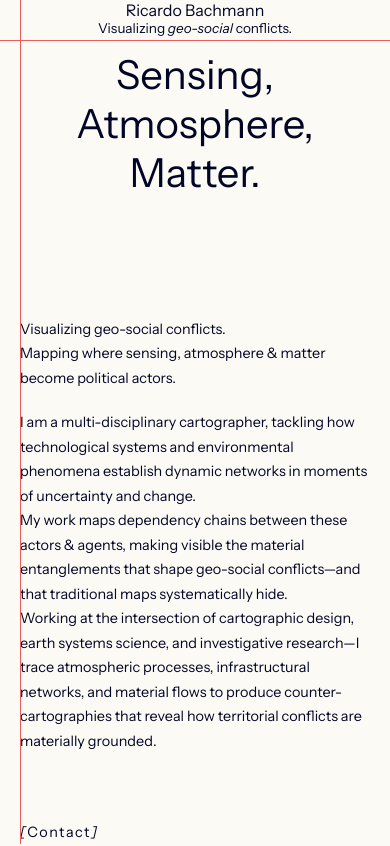
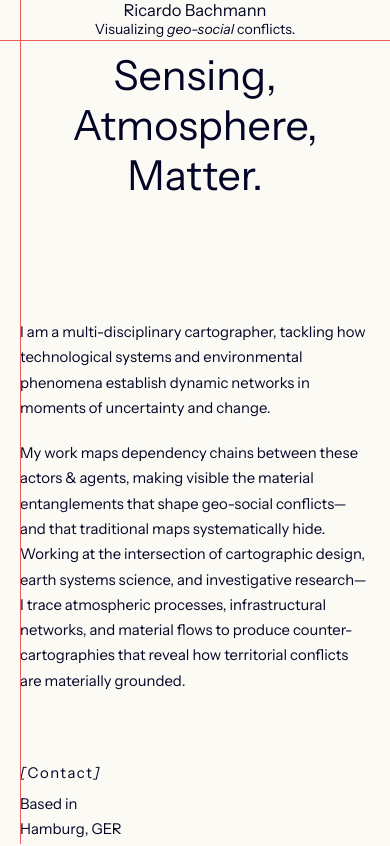
Before and after one commit to RicardoBachmann/ricardobachmann-site, a React (Vite) app: page / in a window 390 px wide. Shown: the top 846 px of the page. Built offline with nearby package versions, Linux system fonts and the light colour scheme.

Commit message:
Add fluid font size for mobile/tablet, restructure font hierachy and text sections

```diff
--- a/src/App.jsx
+++ b/src/App.jsx
@@ -26,7 +26,7 @@ function App() {
         {/* Column 1 */}
         <section className="grid-column">
           <div className="grid-column__content">
-            <p>
+            <p className="grid-column__tagline">
               Visualizing geo-social conflicts.
               <br /> Mapping where sensing, atmosphere & matter become political
               actors.
@@ -34,15 +34,18 @@ function App() {
             <p>
               I am a multi-disciplinary cartographer, tackling how technological
               systems and environmental phenomena establish dynamic networks in
-              moments of uncertainty and change. <br /> My work maps dependency
-              chains between these actors & agents, making visible the material
-              entanglements that shape geo-social conflicts—and that traditional
-              maps systematically hide.
-              <br /> Working at the intersection of cartographic design, earth
-              systems science, and investigative research—I trace atmospheric
-              processes, infrastructural networks, and material flows to produce
-              counter-cartographies that reveal how territorial conflicts are
-              materially grounded.{" "}
+              moments of uncertainty and change.
+              <br /> <p />{" "}
+              <p>
+                My work maps dependency chains between these actors & agents,
+                making visible the material entanglements that shape geo-social
+                conflicts—and that traditional maps systematically hide.
+                <br /> Working at the intersection of cartographic design, earth
+                systems science, and investigative research—I trace atmospheric
+                processes, infrastructural networks, and material flows to
+                produce counter-cartographies that reveal how territorial
+                conflicts are materially grounded.{" "}
+              </p>
             </p>
           </div>
         </section>
--- a/src/index.css
+++ b/src/index.css
@@ -10,6 +10,7 @@ body {
   overflow: auto;
   height: auto;
   font-family: "Instrument Sans", sans-serif;
+  font-size: calc(15px + 0.390625vw); /* Fluid text for any screen */
 }
 
 body {
@@ -124,6 +125,10 @@ body::after {
   color: #030526;
 }
 
+.grid-column__tagline {
+  display: none;
+}
+
 .grid-column--empty {
   display: none;
 }
@@ -193,6 +198,7 @@ body::after {
   .desktop-header__tagline {
     font-size: 0.85rem;
     font-weight: 400;
+    padding-right: 40px;
     color: #030526;
   }
 
@@ -207,7 +213,7 @@ body::after {
 
   .grid-column {
     min-height: auto;
-    padding: 0 20px 40px 40px;
+    padding: 0 40px 40px 40px;
   }
 
   .grid-column__content {
@@ -245,6 +251,7 @@ body::after {
   body {
     overflow: hidden;
     height: 100vh;
+    font-size: 1.1rem;
   }
 
   body {
```
